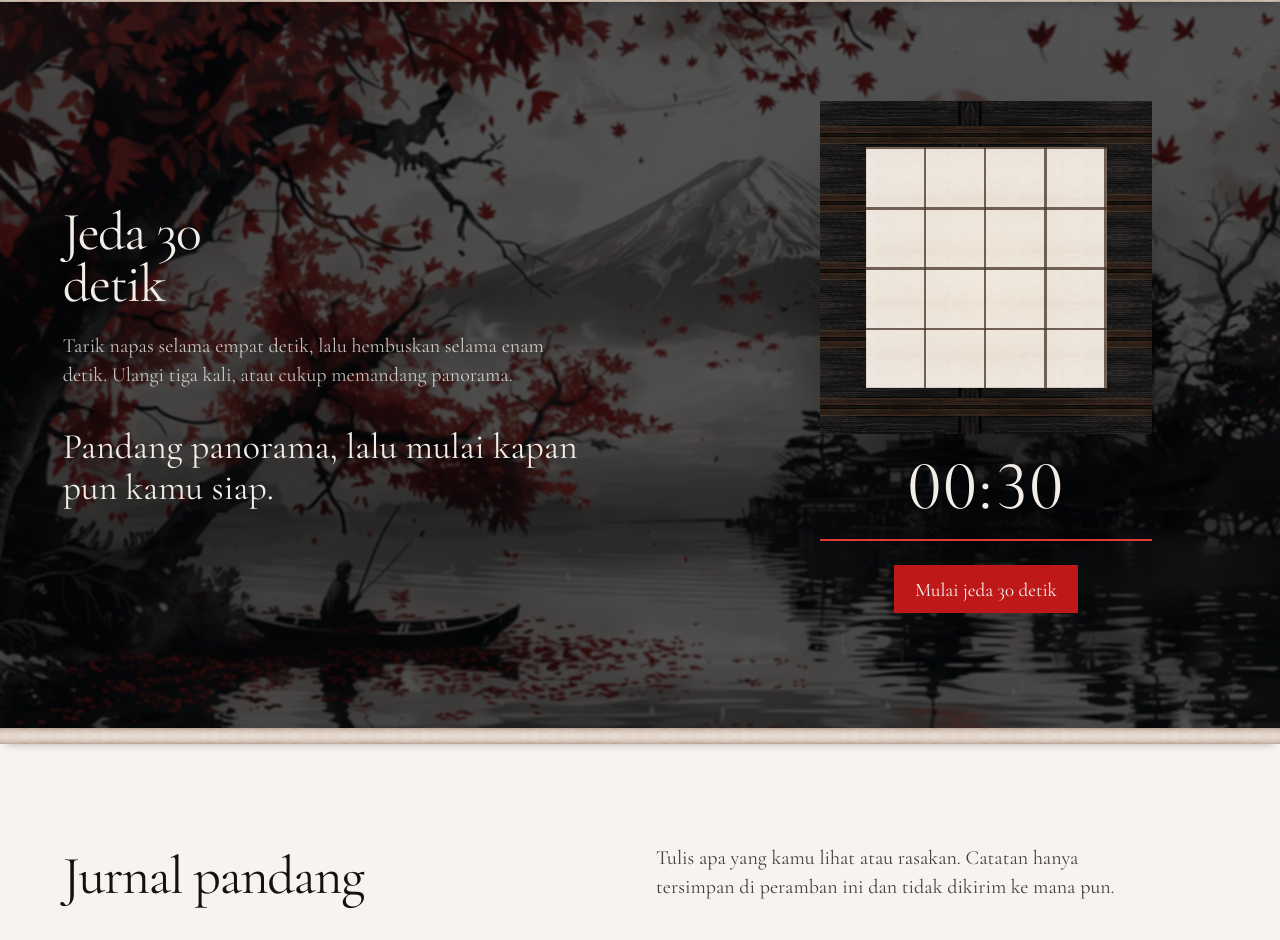
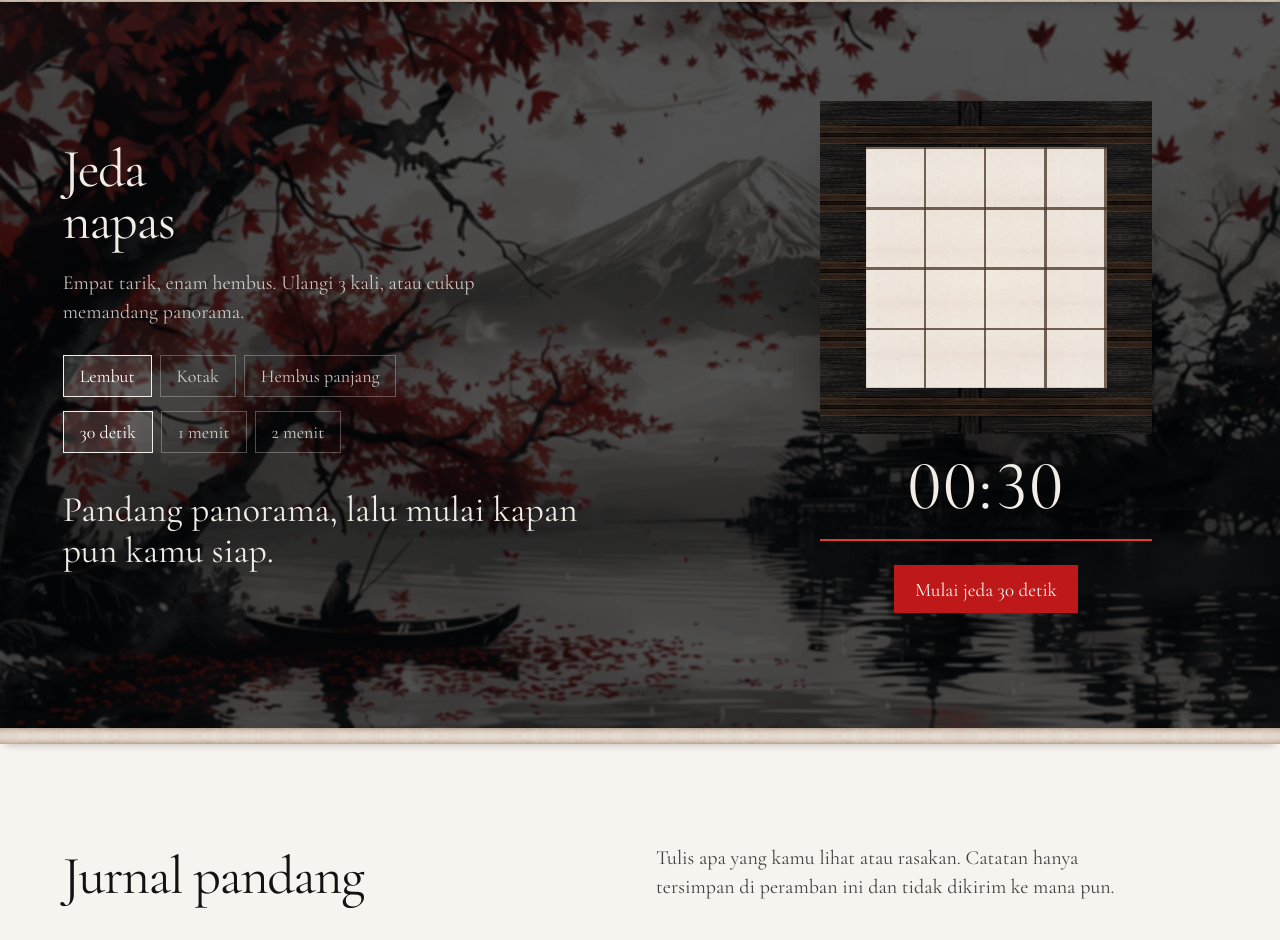
Before and after one commit to Fabverse0/Sakura, a React (Vite) app: page / in a window 1280 px wide. Shown: the part 8761-9701 px from the top of the page. Built offline with nearby package versions, Linux system fonts and the light colour scheme; a web font is replaced by a local one.

Commit message:
feat(pause): pattern and duration pickers; the breathing window follows the chosen rhythm

```diff
--- a/src/sections/PauseExperience.jsx
+++ b/src/sections/PauseExperience.jsx
@@ -1,5 +1,7 @@
 import shojiPaper from "../../assets/plates/shoji-paper.png";
 import { Icon } from "../components/Icon.jsx";
+import { breathPatterns, pauseDurations } from "../data/pause.js";
+import { cyclesIn } from "../lib/breath.js";
 import { panoramaAt } from "../data/panorama.js";
 
 /**
@@ -24,12 +26,45 @@ export function PauseExperience({ pause }) {
       <div className="room__inner pause-experience__inner">
         <div className="pause-experience__copy">
           <h2 className="room__title pause-experience__title" id="pause-title">
-            Jeda 30 detik
+            Jeda napas
           </h2>
           <p className="room__lead pause-experience__description">
-            Tarik napas selama empat detik, lalu hembuskan selama enam detik. Ulangi tiga kali,
-            atau cukup memandang panorama.
+            {pause.pattern.description} Ulangi {cyclesIn(pause.pattern, pause.duration)} kali, atau
+            cukup memandang panorama.
           </p>
+
+          <div className="pause-options">
+            <div className="pause-options__group" role="radiogroup" aria-label="Pola napas">
+              {breathPatterns.map((item) => (
+                <button
+                  key={item.id}
+                  className="pause-options__choice"
+                  type="button"
+                  role="radio"
+                  aria-checked={pause.patternId === item.id}
+                  disabled={pause.isRunning}
+                  onClick={() => pause.choosePattern(item.id)}
+                >
+                  {item.label}
+                </button>
+              ))}
+            </div>
+            <div className="pause-options__group" role="radiogroup" aria-label="Lama jeda">
+              {pauseDurations.map((seconds) => (
+                <button
+                  key={seconds}
+                  className="pause-options__choice"
+                  type="button"
+                  role="radio"
+                  aria-checked={pause.duration === seconds}
+                  disabled={pause.isRunning}
+                  onClick={() => pause.setDuration(seconds)}
+                >
+                  {seconds >= 60 ? `${seconds / 60} menit` : `${seconds} detik`}
+                </button>
+              ))}
+            </div>
+          </div>
           <p
             className="pause-experience__status"
             id="pause-status"
@@ -46,6 +81,10 @@ export function PauseExperience({ pause }) {
             className="pause-experience__window"
             data-running={pause.isRunning}
             data-phase={pause.phase}
+            style={{
+              "--breath-in": `${pause.pattern.inhale}s`,
+              "--breath-out": `${pause.pattern.exhale}s`,
+            }}
             aria-hidden="true"
           >
             <span className="pause-experience__pane" style={{ backgroundImage: `url(${shojiPaper})` }}>
@@ -55,7 +94,7 @@ export function PauseExperience({ pause }) {
           </div>
 
           <time className="pause-experience__timer" dateTime={`PT${pause.secondsRemaining}S`}>
-            <span aria-hidden="true">00:{String(pause.secondsRemaining).padStart(2, "0")}</span>
+            <span aria-hidden="true">{String(Math.floor(pause.secondsRemaining / 60)).padStart(2, "0")}:{String(pause.secondsRemaining % 60).padStart(2, "0")}</span>
             <span className="visually-hidden">{pause.secondsRemaining} detik tersisa</span>
           </time>
           <div className="pause-experience__progress" aria-hidden="true">
@@ -72,7 +111,7 @@ export function PauseExperience({ pause }) {
               ? "Akhiri jeda"
               : pause.secondsRemaining === 0
                 ? "Ulangi jeda"
-                : "Mulai jeda 30 detik"}
+                : `Mulai jeda ${pause.duration >= 60 ? `${pause.duration / 60} menit` : `${pause.duration} detik`}`}
           </button>
 
           {pause.isComplete && (
--- a/src/styles/pause.css
+++ b/src/styles/pause.css
@@ -100,45 +100,26 @@
     repeating-linear-gradient(0deg, transparent 0 calc(25% - 3px), rgb(70 52 38 / 75%) calc(25% - 3px) 25%);
 }
 
-/* Breath: 4 s in (open + brighten), 6 s out (settle + dim), three cycles */
-.pause-experience__window[data-running="true"] .pause-experience__pane {
-  animation: breath-pane 10s linear 3 both;
+/* Breath: the window opens on the inhale and settles on the exhale. The
+   durations come from the chosen pattern (--breath-in / --breath-out). */
+.pause-experience__window[data-phase="inhale"] .pause-experience__pane {
+  scale: 1;
+  transition: scale var(--breath-in, 4s) cubic-bezier(0.37, 0, 0.63, 1);
 }
 
-.pause-experience__window[data-running="true"] .pause-experience__light {
-  animation: breath-light 10s linear 3 both;
+.pause-experience__window[data-phase="exhale"] .pause-experience__pane {
+  scale: 0.8;
+  transition: scale var(--breath-out, 6s) cubic-bezier(0.37, 0, 0.63, 1);
 }
 
-@keyframes breath-pane {
-  0% {
-    scale: 0.8;
-    animation-timing-function: cubic-bezier(0.37, 0, 0.63, 1);
-  }
-
-  40% {
-    scale: 1;
-    animation-timing-function: cubic-bezier(0.37, 0, 0.63, 1);
-  }
-
-  100% {
-    scale: 0.8;
-  }
+.pause-experience__window[data-phase="inhale"] .pause-experience__light {
+  opacity: 1;
+  transition: opacity var(--breath-in, 4s) cubic-bezier(0.37, 0, 0.63, 1);
 }
 
-@keyframes breath-light {
-  0% {
-    opacity: 0.15;
-    animation-timing-function: cubic-bezier(0.37, 0, 0.63, 1);
-  }
-
-  40% {
-    opacity: 1;
-    animation-timing-function: cubic-bezier(0.37, 0, 0.63, 1);
-  }
-
-  100% {
-    opacity: 0.15;
-  }
+.pause-experience__window[data-phase="exhale"] .pause-experience__light {
+  opacity: 0.15;
+  transition: opacity var(--breath-out, 6s) cubic-bezier(0.37, 0, 0.63, 1);
 }
 
 .pause-experience__timer {
@@ -208,3 +189,51 @@
     transition: none;
   }
 }
+
+.pause-options {
+  display: grid;
+  gap: 14px;
+  margin-top: 28px;
+}
+
+.pause-options__group {
+  display: flex;
+  flex-wrap: wrap;
+  gap: 8px;
+}
+
+.pause-options__choice {
+  min-height: 42px;
+  padding: 0 16px;
+  border: 1px solid color-mix(in srgb, var(--ivory) 30%, transparent);
+  background: transparent;
+  color: color-mix(in srgb, var(--ivory) 82%, transparent);
+  font-size: 18px;
+  font-weight: 600;
+  transition:
+    background-color var(--dur-feedback) ease,
+    border-color var(--dur-feedback) ease,
+    color var(--dur-feedback) ease;
+}
+
+.pause-options__choice:hover:not(:disabled) {
+  border-color: var(--maple-rule);
+  color: var(--white);
+}
+
+.pause-options__choice[aria-checked="true"] {
+  border-color: var(--ivory);
+  background: color-mix(in srgb, var(--ivory) 14%, transparent);
+  color: var(--white);
+}
+
+.pause-options__choice:disabled {
+  cursor: not-allowed;
+  opacity: 0.45;
+}
+
+@media (forced-colors: active) {
+  .pause-options__choice[aria-checked="true"] {
+    outline: 2px solid Highlight;
+  }
+}
```
